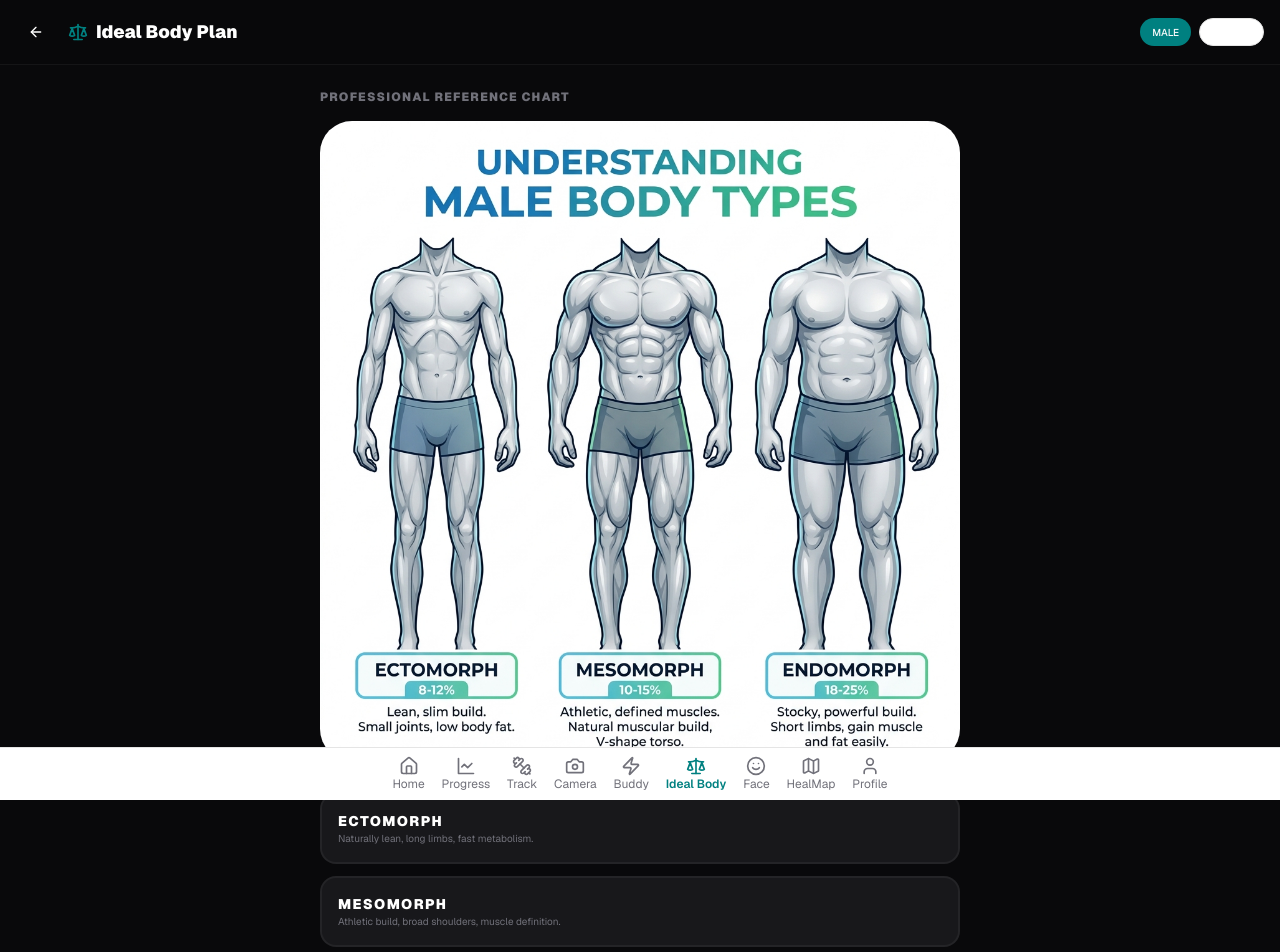
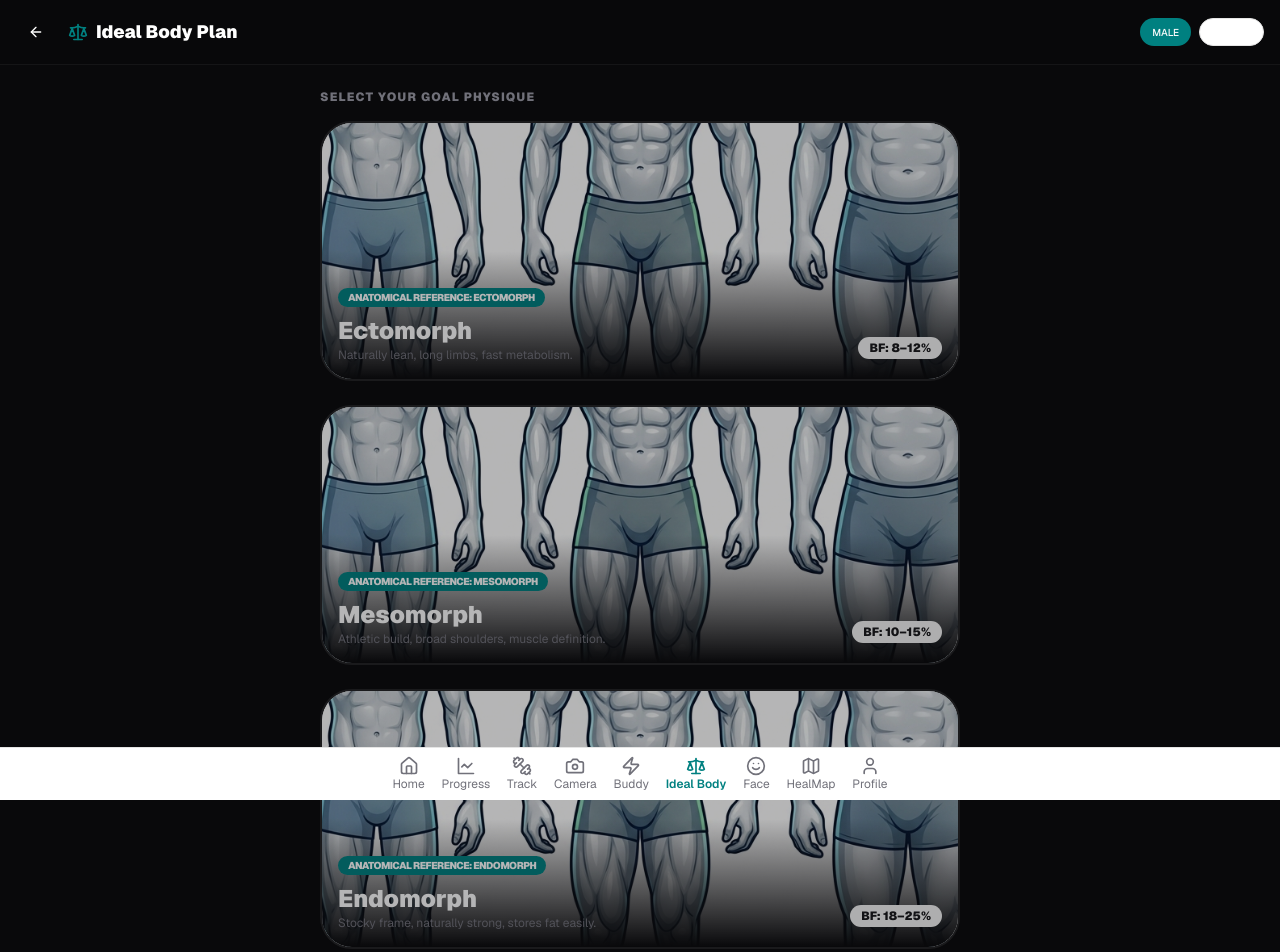
Before and after one commit to Hemanthporeddy8/fitjourney, a Next.js app: page /ideal-body in a window 1280 px wide. Shown: the top 952 px of the page. Built offline with nearby package versions, Linux system fonts and the light colour scheme; what onnxruntime-web would draw is missing.

Commit message:
UI Upgrade: Anatomical body type cards with gender-sync and professional 3-in-1 crops

```diff
--- a/src/app/ideal-body/page.tsx
+++ b/src/app/ideal-body/page.tsx
@@ -3,7 +3,7 @@
 import React, { useState, useEffect, useRef } from 'react';
 import Image from 'next/image';
 import { useRouter } from 'next/navigation';
-import { ArrowLeft, Sparkles, Loader2, Scale, Flame, Dumbbell, Droplets, Moon, Lock, CheckCircle2, Play, Upload, Target } from 'lucide-react';
+import { ArrowLeft, Sparkles, Loader2, Scale, Flame, Dumbbell, Lock, CheckCircle2, Play, Upload, Target, Info } from 'lucide-react';
 import { Card, CardContent, CardHeader, CardTitle } from '@/components/ui/card';
 import { Button } from '@/components/ui/button';
 import { Badge } from '@/components/ui/badge';
@@ -16,9 +16,9 @@ const SESSIONS_KEY     = 'fitjourney_sessions_completed';
 const SESSIONS_NEEDED  = 5;
 
 const BODY_TYPES = [
-  { id: 'ectomorph', label: 'Ectomorph', bf: '8–12%', color: 'border-blue-500/50', bg: 'bg-blue-500', desc: 'Naturally lean, long limbs, fast metabolism.' },
-  { id: 'mesomorph', label: 'Mesomorph', bf: '10–15%', color: 'border-green-500/50', bg: 'bg-green-500', desc: 'Athletic build, broad shoulders, muscle definition.' },
-  { id: 'endomorph', label: 'Endomorph', bf: '18–25%', color: 'border-orange-500/50', bg: 'bg-orange-500', desc: 'Stocky frame, naturally strong, stores fat easily.' }
+  { id: 'ectomorph', label: 'Ectomorph', bf: '8–12%', offset: 'object-left', desc: 'Naturally lean, long limbs, fast metabolism.' },
+  { id: 'mesomorph', label: 'Mesomorph', bf: '10–15%', offset: 'object-center', desc: 'Athletic build, broad shoulders, muscle definition.' },
+  { id: 'endomorph', label: 'Endomorph', bf: '18–25%', offset: 'object-right', desc: 'Stocky frame, naturally strong, stores fat easily.' }
 ];
 
 export default function IdealBodyPage() {
@@ -31,27 +31,19 @@ export default function IdealBodyPage() {
   const [selected, setSelected]           = useState<string | null>(null);
   const [locked, setLocked]               = useState<string | null>(null);
   const [gender, setGender]               = useState<'male' | 'female'>('male');
-  const [sessionsLeft, setSessionsLeft]   = useState(0);
   const [comparison, setComparison]       = useState<ComparisonResult | null>(null);
 
   useEffect(() => {
     const saved = localStorage.getItem(LOCAL_KEY);
     const lockData = localStorage.getItem(LOCK_KEY);
-    const sessions = parseInt(localStorage.getItem(SESSIONS_KEY) || '0');
     const profile = JSON.parse(localStorage.getItem('fitjourney_profile_data') || '{}');
 
     if (saved) setPlan(JSON.parse(saved));
     if (profile.gender === 'female') setGender('female');
     if (lockData) {
-      const { type, lockedAt } = JSON.parse(lockData);
-      const sessionsAfterLock = Math.max(0, sessions - lockedAt);
-      if (sessionsAfterLock < SESSIONS_NEEDED) {
+      const { type } = JSON.parse(lockData);
       setLocked(type);
       setSelected(type);
-        setSessionsLeft(SESSIONS_NEEDED - sessionsAfterLock);
-      } else {
-        localStorage.removeItem(LOCK_KEY);
-      }
     }
   }, []);
 
@@ -60,7 +52,6 @@ export default function IdealBodyPage() {
     const sessions = parseInt(localStorage.getItem(SESSIONS_KEY) || '0');
     localStorage.setItem(LOCK_KEY, JSON.stringify({ type: selected, lockedAt: sessions }));
     setLocked(selected);
-    setSessionsLeft(SESSIONS_NEEDED);
   };
 
   const handleGenerate = async () => {
@@ -92,6 +83,7 @@ export default function IdealBodyPage() {
     <div className="min-h-screen bg-zinc-950 text-white pb-24">
       <input type="file" ref={fileInputRef} className="hidden" accept="image/*" onChange={handleFileUpload} />
 
+      {/* Header */}
       <div className="sticky top-0 z-20 bg-zinc-950/90 backdrop-blur border-b border-white/5 px-4 py-3 flex items-center justify-between">
         <div className="flex items-center gap-3">
           <Button variant="ghost" size="icon" className="rounded-xl" onClick={() => router.back()}><ArrowLeft className="h-5 w-5" /></Button>
@@ -105,7 +97,6 @@ export default function IdealBodyPage() {
 
       <div className="px-4 py-6 max-w-2xl mx-auto space-y-8">
 
-        {/* 🚀 ACTION CENTER (ONLY WHEN LOCKED) */}
         {locked && (
           <div className="grid grid-cols-1 md:grid-cols-2 gap-4">
             <Button onClick={() => router.push('/track')} className="h-14 rounded-2xl bg-primary font-black text-lg shadow-xl shadow-primary/20"><Play className="mr-2 h-5 w-5 fill-current" /> Start Today's Session</Button>
@@ -116,17 +107,14 @@ export default function IdealBodyPage() {
           </div>
         )}
 
-        {/* 📊 IDEAL COMPARE RESULTS */}
         {comparison && (
-          <Card className="bg-zinc-900 border-primary/30 overflow-hidden">
+          <Card className="bg-zinc-900 border-primary/30 overflow-hidden animate-in fade-in slide-in-from-bottom-4">
             <div className="bg-primary/10 px-4 py-3 border-b border-white/5 flex items-center justify-between">
               <h3 className="text-sm font-black flex items-center gap-2"><Target className="h-4 w-4 text-primary" /> AI Analysis: {comparison.matchPercentage}% Match</h3>
             </div>
             <CardContent className="p-4 space-y-3">
-              <div className="h-2 bg-white/5 rounded-full overflow-hidden">
-                <div className="h-full bg-primary" style={{ width: `${comparison.matchPercentage}%` }} />
-              </div>
-              <p className="text-xs text-muted-foreground italic">"{comparison.analysis}"</p>
+              <div className="h-2 bg-white/5 rounded-full overflow-hidden"><div className="h-full bg-primary" style={{ width: `${comparison.matchPercentage}%` }} /></div>
+              <p className="text-xs text-muted-foreground italic leading-relaxed">"{comparison.analysis}"</p>
               <div className="flex flex-wrap gap-2">
                 {comparison.focusAreas.map(area => <Badge key={area} className="bg-zinc-800 text-[10px]">🎯 {area}</Badge>)}
               </div>
@@ -134,79 +122,93 @@ export default function IdealBodyPage() {
           </Card>
         )}
 
-        {/* 1. Body Type Chart */}
+        {/* 📋 SELECTION SECTION (Divided from the 3-in-1 pro chart) */}
         <div className="space-y-4">
           <div className="flex items-center justify-between">
-            <h2 className="text-xs font-black uppercase tracking-widest text-muted-foreground">Professional Reference Chart</h2>
+            <h2 className="text-xs font-black uppercase tracking-widest text-muted-foreground">Select Your Goal Physique</h2>
             {locked && <Badge variant="outline" className="text-amber-400 border-amber-400/30 text-[10px]"><Lock className="h-3 w-3 mr-1" /> Selection Locked</Badge>}
           </div>
-          <div className="rounded-[2rem] overflow-hidden border border-white/10 bg-white">
-            <Image
-              src={gender === 'male' ? '/images/male_body_types.png' : '/images/female_body_types.png'}
-              alt="Body types" width={800} height={450} className="w-full h-auto"
-            />
-          </div>
-        </div>
 
-        {/* Selection Grid */}
-        <div className="grid grid-cols-1 gap-3">
+          <div className="grid grid-cols-1 gap-6">
             {BODY_TYPES.map(bt => {
               const isSelected = selected === bt.id;
               const isLocked   = locked === bt.id;
               const isDisabled = !!locked && locked !== bt.id;
+
               return (
-              <button
+                <div
                   key={bt.id}
                   onClick={() => !isDisabled && setSelected(bt.id)}
-                className={`p-4 rounded-2xl border-2 text-left transition-all flex items-center justify-between
-                  ${isSelected ? `border-primary bg-primary/10 shadow-lg shadow-primary/10` : 'border-white/5 bg-zinc-900'}
-                  ${isDisabled ? 'opacity-30 cursor-not-allowed' : 'hover:border-white/20'}
+                  className={`relative rounded-[2rem] overflow-hidden border-2 transition-all duration-300
+                    ${isSelected ? 'border-primary shadow-2xl shadow-primary/20 scale-[1.02]' : 'border-white/10 opacity-70'}
+                    ${isDisabled ? 'opacity-30 cursor-not-allowed grayscale' : 'cursor-pointer hover:border-white/30 hover:opacity-100'}
                   `}
                 >
+                  {/* Pro anatomical crop from the 3-in-1 chart */}
+                  <div className="h-64 relative bg-white">
+                    <Image
+                      src={gender === 'male' ? '/images/male_body_types.png' : '/images/female_body_types.png'}
+                      alt={bt.label}
+                      fill
+                      className={`object-cover ${bt.offset} scale-[1.3]`}
+                      sizes="700px"
+                    />
+                    {/* Overlay info */}
+                    <div className="absolute inset-0 bg-gradient-to-t from-zinc-950 via-transparent to-transparent" />
+
+                    <div className="absolute bottom-4 left-4 right-4 flex items-end justify-between">
                       <div>
-                  <p className="text-sm font-black uppercase tracking-widest">{bt.label}</p>
-                  <p className="text-[10px] text-muted-foreground">{bt.desc}</p>
+                        <Badge className="bg-primary text-white border-none font-black text-[10px] mb-2 uppercase tracking-tighter">ANATOMICAL REFERENCE: {bt.label}</Badge>
+                        <h3 className="text-2xl font-black">{bt.label}</h3>
+                        <p className="text-xs text-muted-foreground">{bt.desc}</p>
                       </div>
-                {isSelected && <CheckCircle2 className="text-primary h-5 w-5" />}
-              </button>
+                      <Badge variant="secondary" className="mb-1 font-black">BF: {bt.bf}</Badge>
+                    </div>
+
+                    {isSelected && (
+                      <div className="absolute top-4 right-4 h-8 w-8 bg-primary rounded-full flex items-center justify-center shadow-lg">
+                        <CheckCircle2 className="text-white h-5 w-5" />
+                      </div>
+                    )}
+                  </div>
+                </div>
               );
             })}
           </div>
+        </div>
 
         {selected && !locked && (
-          <Button onClick={handleLock} className="w-full h-14 font-black rounded-2xl bg-primary">
-            <Lock className="mr-2 h-4 w-4" /> Lock Selection & Continue
+          <Button onClick={handleLock} className="w-full h-16 font-black rounded-2xl bg-primary text-lg shadow-xl shadow-primary/20">
+            <Lock className="mr-2 h-5 w-5" /> Confirm & Lock This Body Type
           </Button>
         )}
 
-        {/* Generate Button */}
         {(selected || locked) && (
-          <Button onClick={handleGenerate} disabled={isLoading} className="w-full h-16 rounded-3xl bg-zinc-900 border-2 border-primary/20 text-lg font-black">
+          <Button onClick={handleGenerate} disabled={isLoading} className="w-full h-16 rounded-2xl bg-zinc-900 border-2 border-primary/20 text-lg font-black hover:bg-zinc-800 transition-all">
             {isLoading ? <Loader2 className="mr-2 h-5 w-5 animate-spin" /> : <Sparkles className="mr-2 h-5 w-5 text-primary" />}
-            {isLoading ? "Calculating..." : "Generate AI Blueprint"}
+            {isLoading ? "Calculating Metabolic Path..." : "Generate AI Blueprint"}
           </Button>
         )}
 
-        {/* Plan Results */}
         {plan && (
           <div className="space-y-4 animate-in fade-in slide-in-from-bottom-4">
-             <div className="p-4 rounded-3xl bg-zinc-900 border border-white/5 space-y-6">
+             <div className="p-6 rounded-[2rem] bg-zinc-900 border border-white/5 space-y-6 shadow-2xl">
                 <div className="text-center">
                   <Badge variant="outline" className="text-primary border-primary/30 uppercase tracking-widest px-4">{plan.planTitle}</Badge>
-                  <p className="text-xs text-muted-foreground mt-3 leading-relaxed">{plan.planSummary}</p>
+                  <p className="text-sm text-muted-foreground mt-4 leading-relaxed">{plan.planSummary}</p>
                 </div>
 
                 {plan.dietPlan && (
-                  <div className="grid grid-cols-2 gap-3">
-                    <div className="p-4 rounded-2xl bg-white/5 border border-white/5 text-center">
-                      <Flame className="h-5 w-5 text-orange-400 mx-auto mb-1" />
-                      <p className="text-xl font-black">{plan.dietPlan.dailyCalorieTarget}</p>
-                      <p className="text-[10px] uppercase text-muted-foreground">Calories</p>
+                  <div className="grid grid-cols-2 gap-4">
+                    <div className="p-5 rounded-2xl bg-white/5 border border-white/5 text-center">
+                      <Flame className="h-6 w-6 text-orange-400 mx-auto mb-2" />
+                      <p className="text-2xl font-black">{plan.dietPlan.dailyCalorieTarget}</p>
+                      <p className="text-[10px] uppercase text-muted-foreground font-bold tracking-widest">Daily kcal</p>
                     </div>
-                    <div className="p-4 rounded-2xl bg-white/5 border border-white/5 text-center">
-                      <Dumbbell className="h-5 w-5 text-blue-400 mx-auto mb-1" />
-                      <p className="text-xl font-black">{plan.dietPlan.macronutrientSplit.proteinGrams}g</p>
-                      <p className="text-[10px] uppercase text-muted-foreground">Protein</p>
+                    <div className="p-5 rounded-2xl bg-white/5 border border-white/5 text-center">
+                      <Dumbbell className="h-6 w-6 text-blue-400 mx-auto mb-2" />
+                      <p className="text-2xl font-black">{plan.dietPlan.macronutrientSplit.proteinGrams}g</p>
+                      <p className="text-[10px] uppercase text-muted-foreground font-bold tracking-widest">Protein</p>
                     </div>
                   </div>
                 )}
```
Lines whose indentation alone changed are shown as unchanged.
